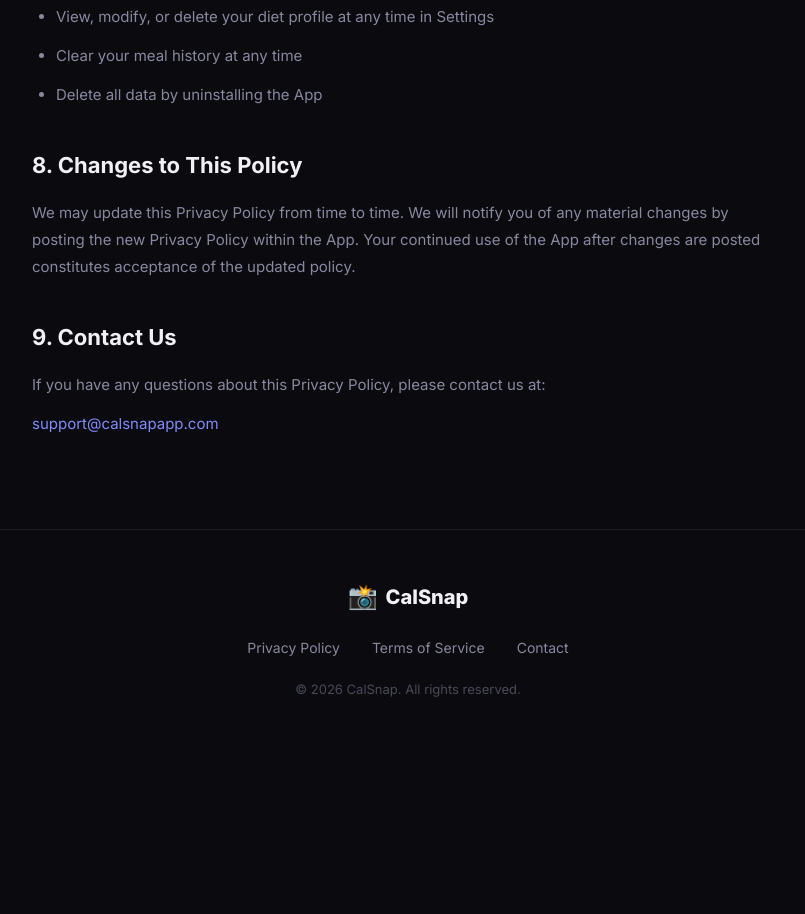
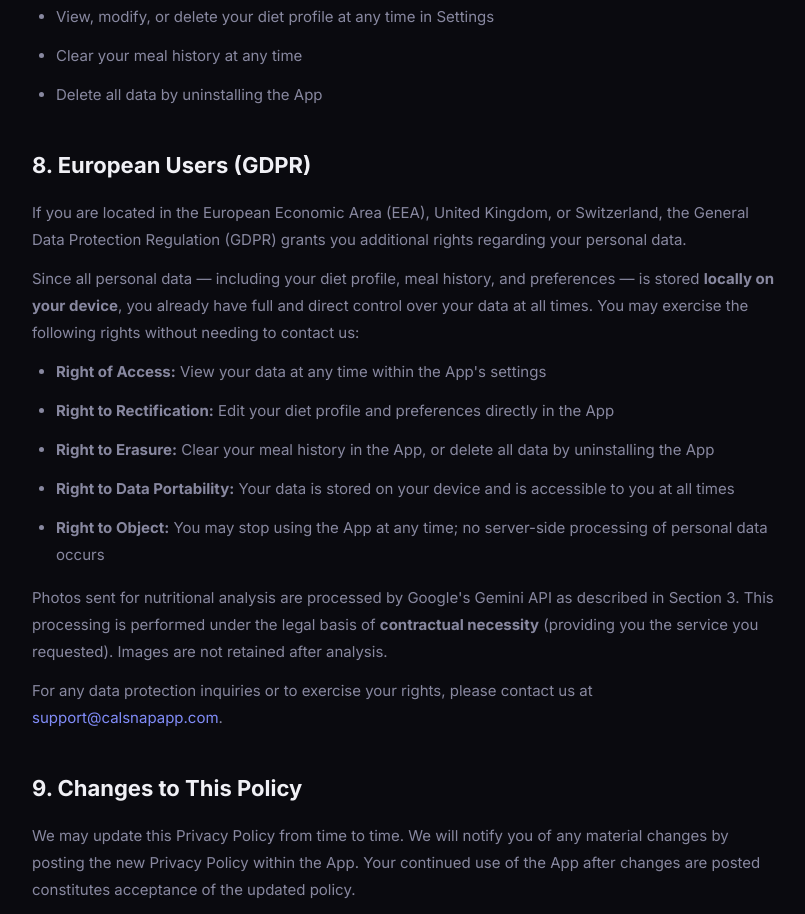
Before and after one commit to chronosdev-web/calsnap-website, a plain HTML site: page privacy.html in a window 1280 px wide. Shown: the part 1883-2797 px from the top of the page, without its empty margins (232-1037 px from the left). Before the commit the page ends 2631 px from the top, so only its background shows below. Drawn offline with Linux system fonts and the light colour scheme.

Commit message:
Add GDPR section to privacy policy for EU/EEA/UK/Swiss users

```diff
--- a/privacy.html
+++ b/privacy.html
@@ -31,7 +31,7 @@
 
     <div class="legal-page">
         <h1>Privacy Policy</h1>
-        <p class="legal-date">Last updated: March 20, 2026</p>
+        <p class="legal-date">Last updated: May 4, 2026</p>
 
         <p>CalSnap ("we," "our," or "us") is committed to protecting your privacy. This Privacy Policy explains how we
             collect, use, and safeguard your information when you use the CalSnap mobile application ("App").</p>
@@ -93,12 +93,31 @@
             <li>Delete all data by uninstalling the App</li>
         </ul>
 
-        <h2>8. Changes to This Policy</h2>
+        <h2>8. European Users (GDPR)</h2>
+        <p>If you are located in the European Economic Area (EEA), United Kingdom, or Switzerland, the General Data
+            Protection Regulation (GDPR) grants you additional rights regarding your personal data.</p>
+        <p>Since all personal data — including your diet profile, meal history, and preferences — is stored
+            <strong>locally on your device</strong>, you already have full and direct control over your data at all
+            times. You may exercise the following rights without needing to contact us:</p>
+        <ul>
+            <li><strong>Right of Access:</strong> View your data at any time within the App's settings</li>
+            <li><strong>Right to Rectification:</strong> Edit your diet profile and preferences directly in the App</li>
+            <li><strong>Right to Erasure:</strong> Clear your meal history in the App, or delete all data by uninstalling the App</li>
+            <li><strong>Right to Data Portability:</strong> Your data is stored on your device and is accessible to you at all times</li>
+            <li><strong>Right to Object:</strong> You may stop using the App at any time; no server-side processing of personal data occurs</li>
+        </ul>
+        <p>Photos sent for nutritional analysis are processed by Google's Gemini API as described in Section 3. This
+            processing is performed under the legal basis of <strong>contractual necessity</strong> (providing you the
+            service you requested). Images are not retained after analysis.</p>
+        <p>For any data protection inquiries or to exercise your rights, please contact us at
+            <a href="mailto:support@calsnapapp.com">support@calsnapapp.com</a>.</p>
+
+        <h2>9. Changes to This Policy</h2>
         <p>We may update this Privacy Policy from time to time. We will notify you of any material changes by posting
             the new Privacy Policy within the App. Your continued use of the App after changes are posted constitutes
             acceptance of the updated policy.</p>
 
-        <h2>9. Contact Us</h2>
+        <h2>10. Contact Us</h2>
         <p>If you have any questions about this Privacy Policy, please contact us at:</p>
         <p><a href="mailto:support@calsnapapp.com">support@calsnapapp.com</a></p>
     </div>
```
